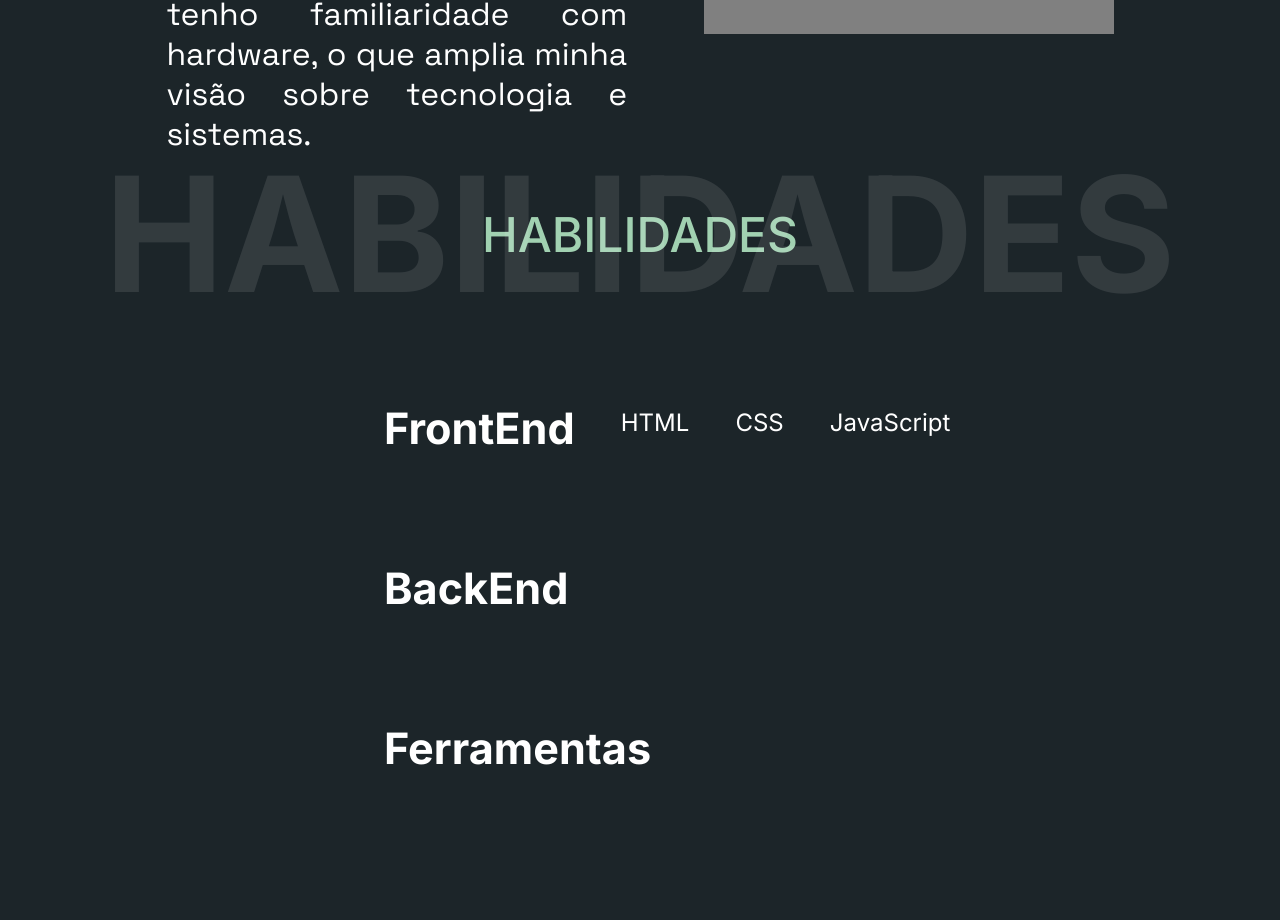
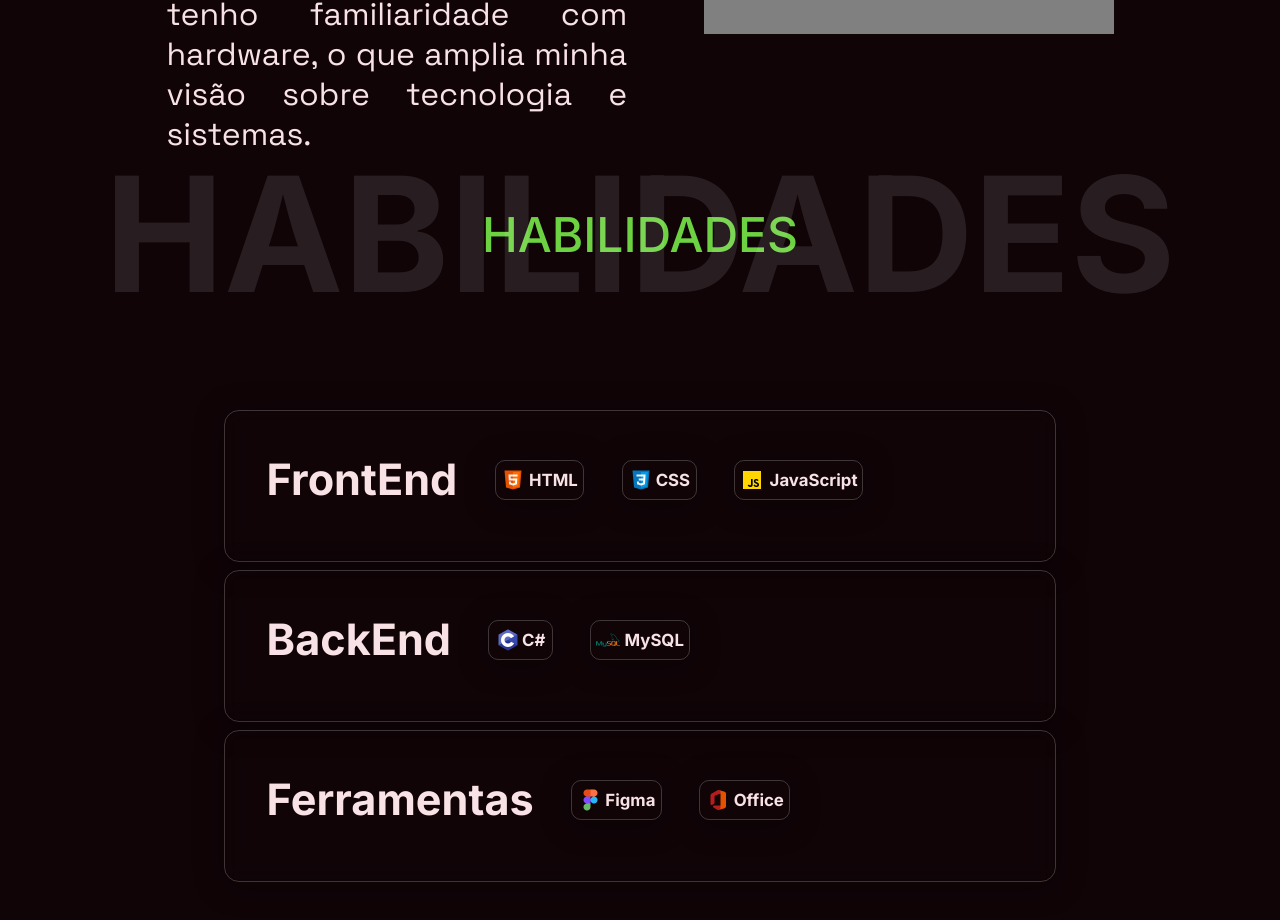
Before and after one commit to Guilherme-Lage/Portfolio1, a plain HTML site: page index.html in a window 1280 px wide. Shown: the part 1510-2430 px from the top of the page. Drawn offline with Linux system fonts and the light colour scheme.

Commit message:
Segunda commit

```diff
--- a/index.html
+++ b/index.html
@@ -7,7 +7,7 @@
     <title>Document</title>
     <link rel="stylesheet" href="style.css">
     <script src="main.js" defer></script>
-      <link rel="stylesheet" href="https://cdnjs.cloudflare.com/ajax/libs/font-awesome/6.0.0-beta3/css/all.min.css">
+    <link rel="stylesheet" href="https://cdnjs.cloudflare.com/ajax/libs/font-awesome/6.0.0-beta3/css/all.min.css">
     <link rel="preconnect" href="https://fonts.googleapis.com">
     <link rel="preconnect" href="https://fonts.gstatic.com" crossorigin>
     <link
@@ -107,16 +107,40 @@
         <div id="area-habilidades">
             <div class="conteudo-habilidade">
                 <h1>FrontEnd</h1>
-                <p class="linguagem"> HTML<img src="html.png"></p>
-                <p class="linguagem"> CSS <img src="css.png"></p>
-                <p class="linguagem">JavaScript <img src="javascript.png" ></p>
+                <div class="linguagem">
+                    <img src="html.png">
+                    <h2>HTML</h2>
+                </div>
+                <div class="linguagem">
+                    <img src="css.png">
+                     <h2>CSS</h2>
+                </div>
+                  <div class="linguagem">
+                    <img src="javascript.png">
+                    <h2>JavaScript</h2>
+                </div>
             </div>
             <div class="conteudo-habilidade">
                 <h1>BackEnd</h1>
-                <p></p>
+                  <div class="linguagem">
+                    <img src="C.png">
+                    <h2>C#</h2>
+                </div>
+                 <div class="linguagem">
+                    <img src="Mysql.png">
+                    <h2>MySQL</h2>
+                </div>
             </div>
             <div class="conteudo-habilidade">
                 <h1>Ferramentas</h1>
+                 <div class="linguagem">
+                    <img src="Figma.png">
+                    <h2>Figma</h2>
+                </div>
+                  <div class="linguagem">
+                    <img src="office.png">
+                    <h2 >Office</h2>
+                </div>
             </div>
 
         </div>
--- a/style.css
+++ b/style.css
@@ -6,13 +6,17 @@
 }
 
 :root {
-    --cor-principal: #1C2529;
-    --cor-segundaria: #A1D1B1;
-    --branco: white;
+
+    --branco: #f8e2e6;
+    --background: #100407;
+    --cor-primaria: #e2839e;
+    --cor-segundaria: #718c0f;
+    --accent: #6dd241;
+
 }
 
 body {
-    background-color: var(--cor-principal);
+    background-color: var(--background);
     color: var(--branco);
 
 }
@@ -105,7 +109,7 @@ a {
     right: -4px;
     animation: cursor 1s infinite, digita 30s steps(20) infinite;
     width: calc(80% + 10px);
-    background-color: var(--cor-principal);
+    background-color: var(--background);
 
 }
 
@@ -280,7 +284,7 @@ a {
 #sobremim {
     height: 100vh;
     width: 100%;
-    background-color: var(--cor-principal)
+    background-color: var(--background)
 }
 
 /* sobremim */
@@ -299,7 +303,7 @@ a {
     width: 100%;
     text-align: center;
     font-size: 3rem;
-    color: var(--cor-segundaria);
+    color: var(--accent);
 
 }
 
@@ -353,40 +357,62 @@ a {
     padding-top: 5%;
     height: 100vh;
     width: 100%;
-    background-color: var(--cor-principal)
+    background-color: var(--background)
 }
 
 #area-habilidades {
     flex-direction: column;
     display: flex;
     justify-self: center;
-    width: 40%;
+    width: 65%;
     height: 60vh;
     margin-top: 10%;
+}
+
+.conteudo-habilidade {
+    overflow: hidden;
+    padding: 5%;
+    width: 100%;
+    height: 20vh;
+    display: flex;
+    flex-direction: row;
+    gap: 5%;
+    font-size: 1.8rem;
+    vertical-align: center;
+    background-color: rgba(var(--cor-principal), 0.1);
+    border-radius: 15px;
+    margin-top: 1%;
+    backdrop-filter: blur(10px);
+    box-shadow: 0 4px 30px rgba(0, 0, 0, 0.37);
+    border: 1px solid rgba(255, 255, 255, 0.2);
 
 }
 
-.conteudo-habilidade {
-    width: 60%;
-    height: 20vh;
+.linguagem {
+    height: 5vh;
+    align-items: center;
+    justify-content: center;
     display: flex;
-    flex-direction: row;
-    gap: 15%;
-    font-size: 1.8rem;
-    vertical-align: center;
+    width: auto ;
+    padding: 1%;
+    font-size: 0.7rem;
+    background-color: rgba(var(--cor-principal), 0.1);
+    border-radius: 10px;
+    margin-top: 1%;
+    backdrop-filter: blur(10px);
+    box-shadow: 0 4px 30px rgba(0, 0, 0, 0.37);
+    border: 1px solid rgba(255, 255, 255, 0.2);
+    gap: 5%;
 }
 
-.linguagem {
-    display: flex;
-    gap: 10%;
-    padding-top: 2%;
-    font-size: 1.5rem;
+.linguagem h2 {
+  justify-self: center;
 }
 
 .linguagem img {
-    opacity: 0;
+    opacity: 1;
     width: 100%;
-    height: 18%;
+    height: 3vh;
     transition: ease 0.5s;
 }
 
```
Also changed, not shown: C.png (added), Figma.png (added), Mysql.png (added), office.png (added).
